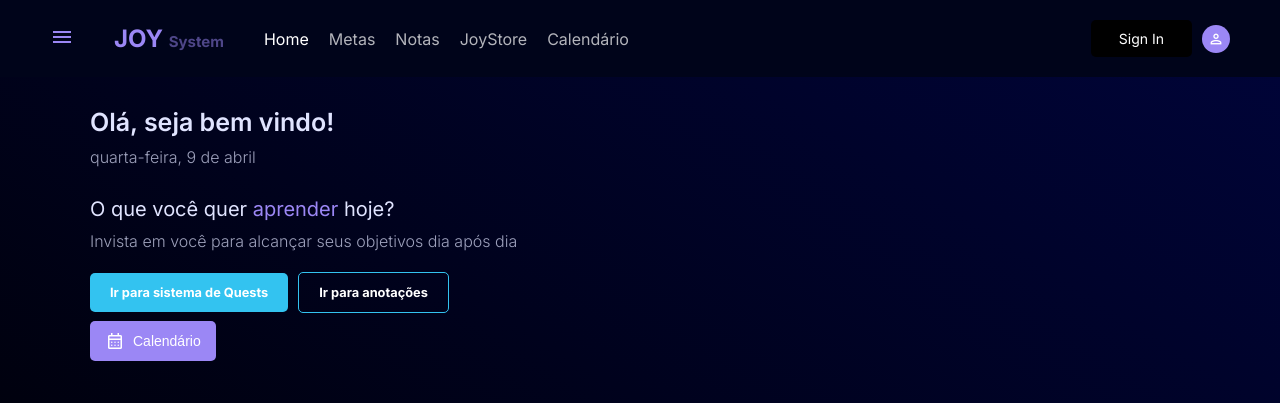
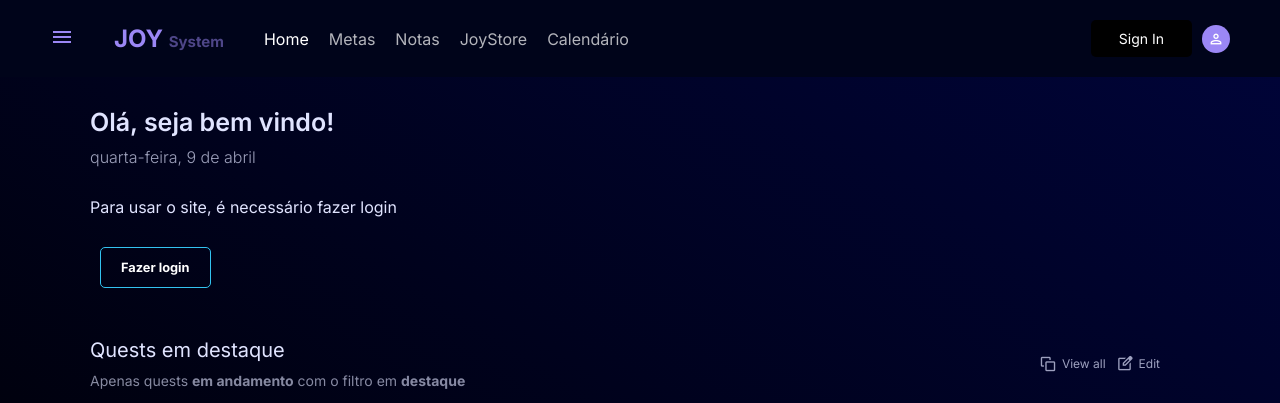
Before and after one commit to Seila-dev/joy-system, a React (Vite) app: page / in a window 1280 px wide. Shown: the top 403 px of the page. Built offline with nearby package versions, Linux system fonts and the light colour scheme; no server answers.

Commit message:
fix: add warn to not logged users to login

```diff
--- a/src/components/introduction/index.tsx
+++ b/src/components/introduction/index.tsx
@@ -19,6 +19,8 @@ export const Introduction = () => {
             <div className="greetings">
                 <h1 className="paragraph">Olá, {user?.username ? user?.username : "seja bem vindo"}!</h1>
                 <span className="lowOpacity afterParagraph">{formattedDate}</span>
+                {user ? (
+                    <>
                         <h2 className="paragraph h2">O que você quer <span className="secondary">aprender</span> hoje?</h2>
                         <span className="lowOpacity afterParagraph">Invista em você para alcançar seus objetivos dia após dia</span>
                         <div className="ctaSection">
@@ -28,6 +30,14 @@ export const Introduction = () => {
                             </div>
                             <CalendarButton />
                         </div>
+                    </>
+                ) : (
+                    <div className="ctaSection">
+                        <p>Para usar o site, é necessário fazer login</p>
+                        <Link to="login" className="btn noCta">Fazer login</Link>
+                    </div>
+                )}
+
             </div>
             <div className="highlightedQuests">
                 <h2 className="paragraph">Sugestões para você (In Dev.)</h2>
```
Lines whose indentation alone changed are shown as unchanged.
